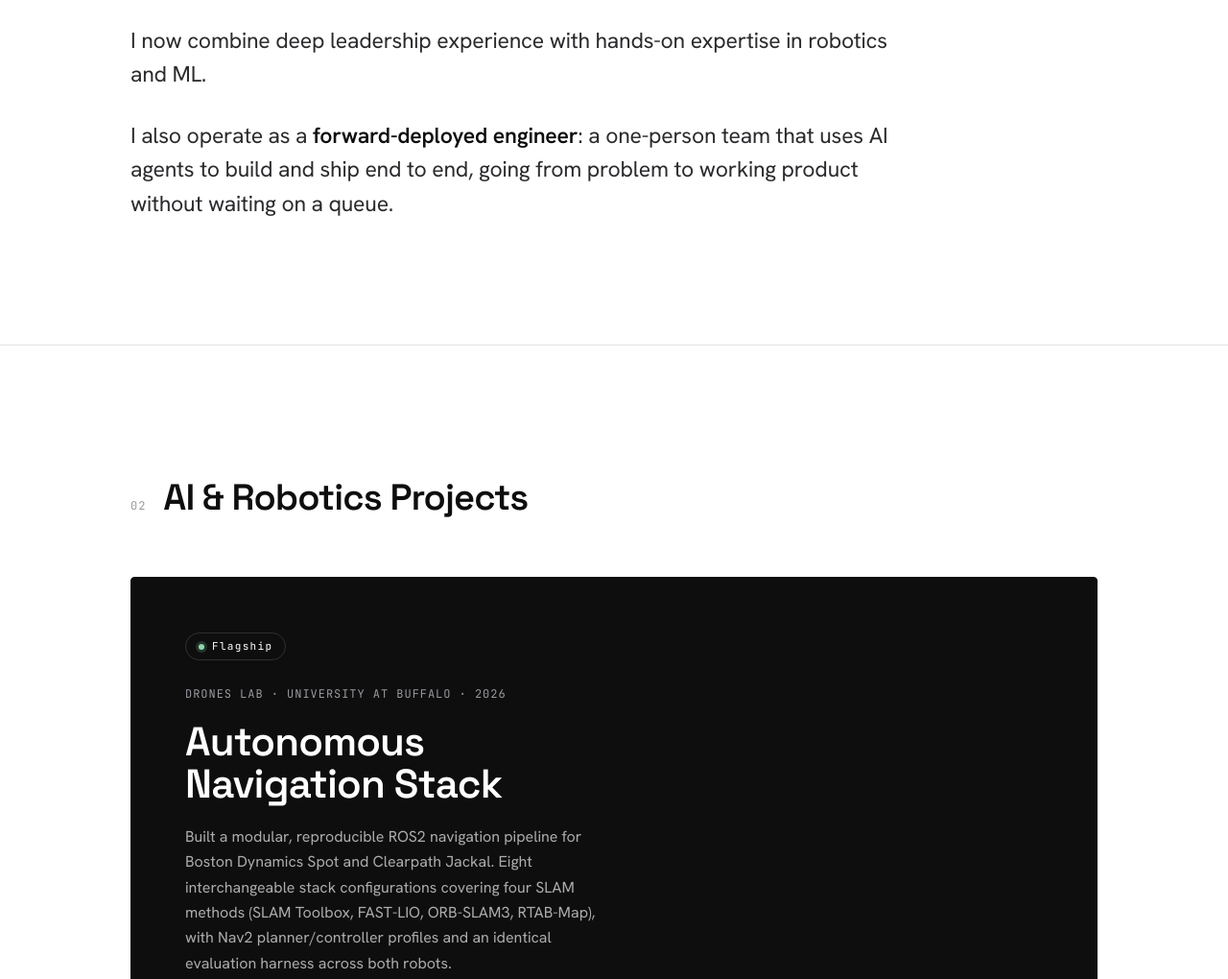
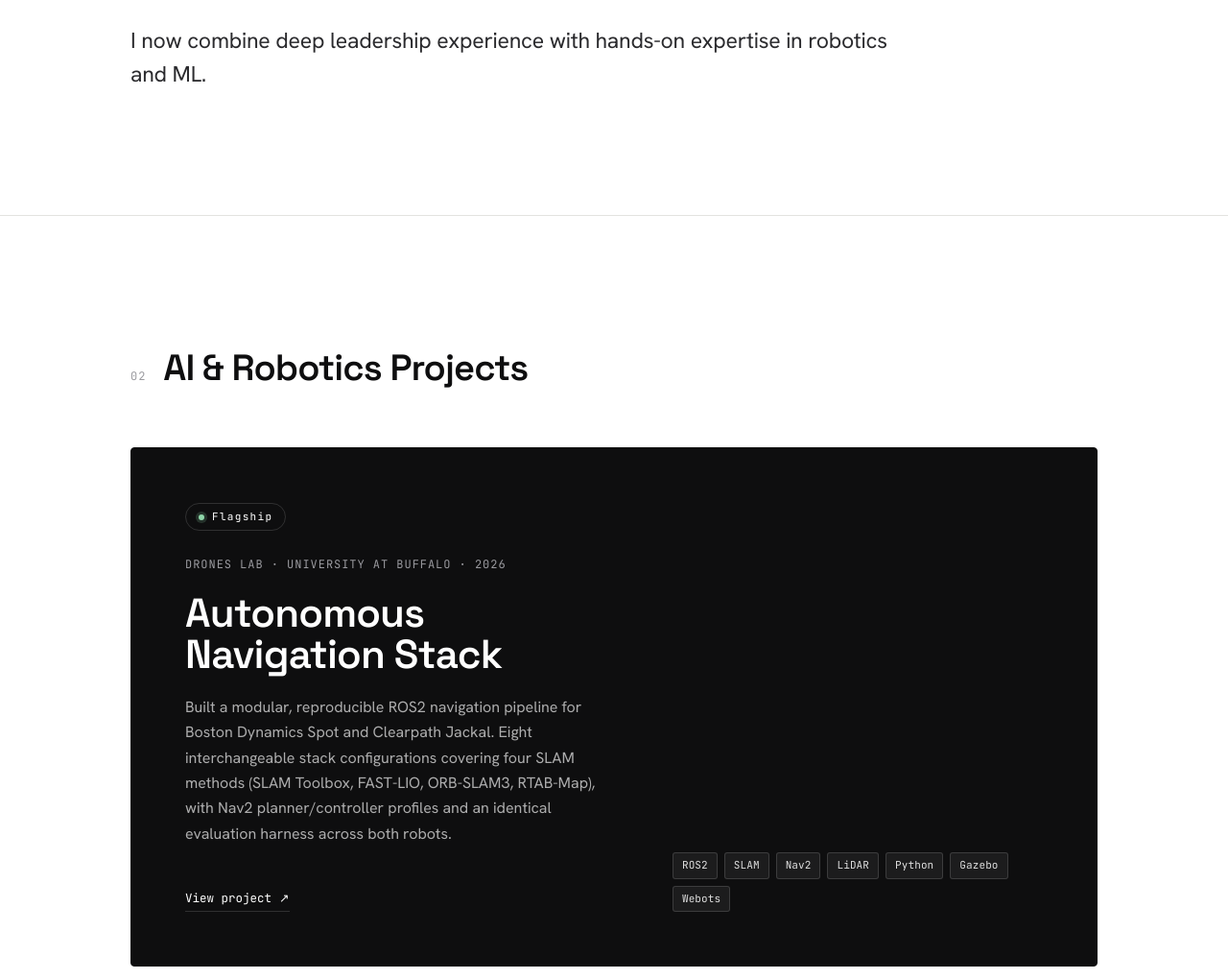
Before and after one commit to azaher1215/azaher1215.github.io, a plain HTML site: page index.html in a window 1280 px wide. Shown: the part 1252-2272 px from the top of the page at 96% size. Drawn offline with Linux system fonts and the light colour scheme.

Commit message:
Remove forward-deployed paragraph

```diff
--- a/index.html
+++ b/index.html
@@ -518,7 +518,6 @@
         <p data-comment-anchor="79e39833e4-p">I started my career as an engineering designer and spent a decade leading operations, supply chain, and cross-functional teams on <strong>$250M+ projects</strong>, including skyscrapers like One Vanderbilt, 3 World Trade Center and The Spiral in New York.</p>
         <p data-comment-anchor="5434c9c688-p">I returned to graduate school to formalize what I have always been drawn to: the intersection of the physical world with the latest technological advances.</p>
         <p data-comment-anchor="5e0e4bd2fc-p">I now combine deep leadership experience with hands-on expertise in robotics and ML.</p>
-        <p>I also operate as a <strong>forward-deployed engineer</strong>: a one-person team that uses AI agents to build and ship end to end, going from problem to working product without waiting on a queue.</p>
       </div>
     </div>
   </section>
@@ -710,7 +709,6 @@
           <span class="pill">Semantic Search</span>
           <span class="pill">Computer Vision</span>
           <span class="pill">Agentic Workflows</span>
-          <span class="pill">Forward-Deployed Engineering</span>
         </div>
       </div>
 
```
